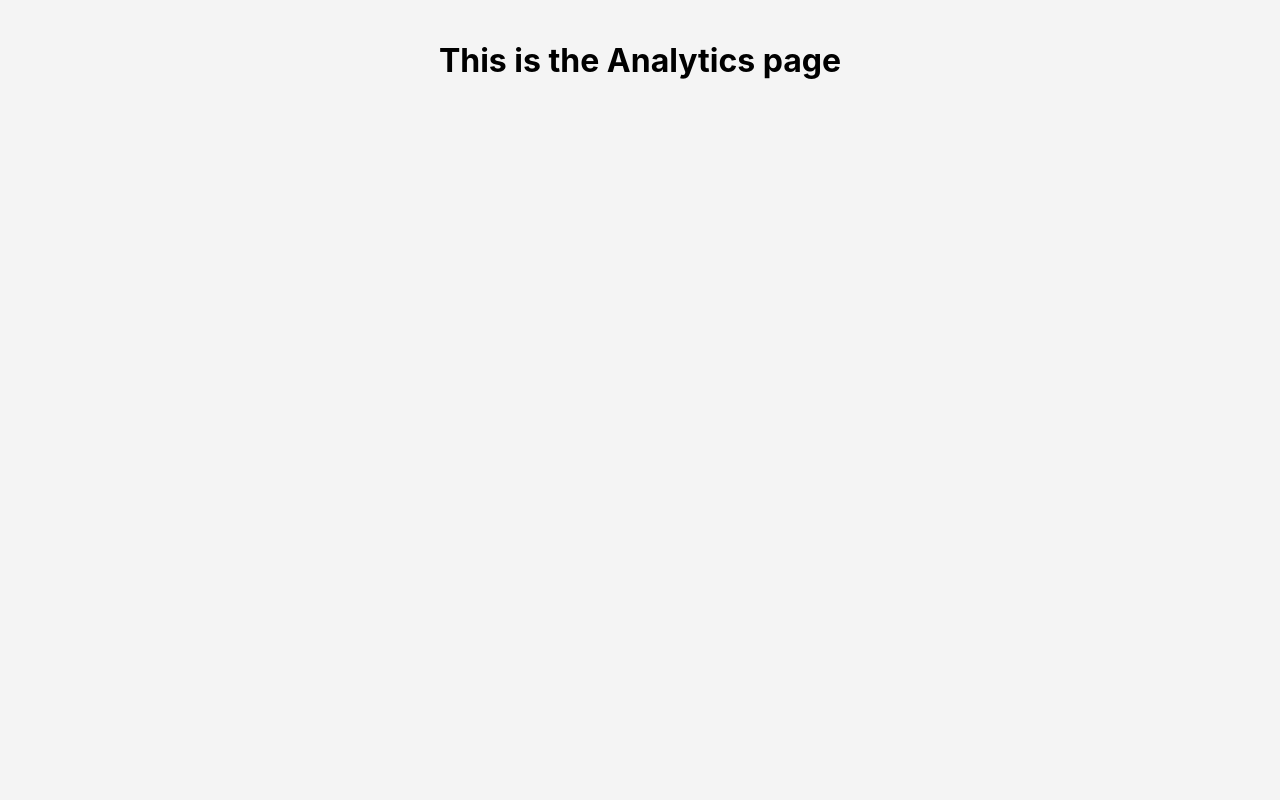
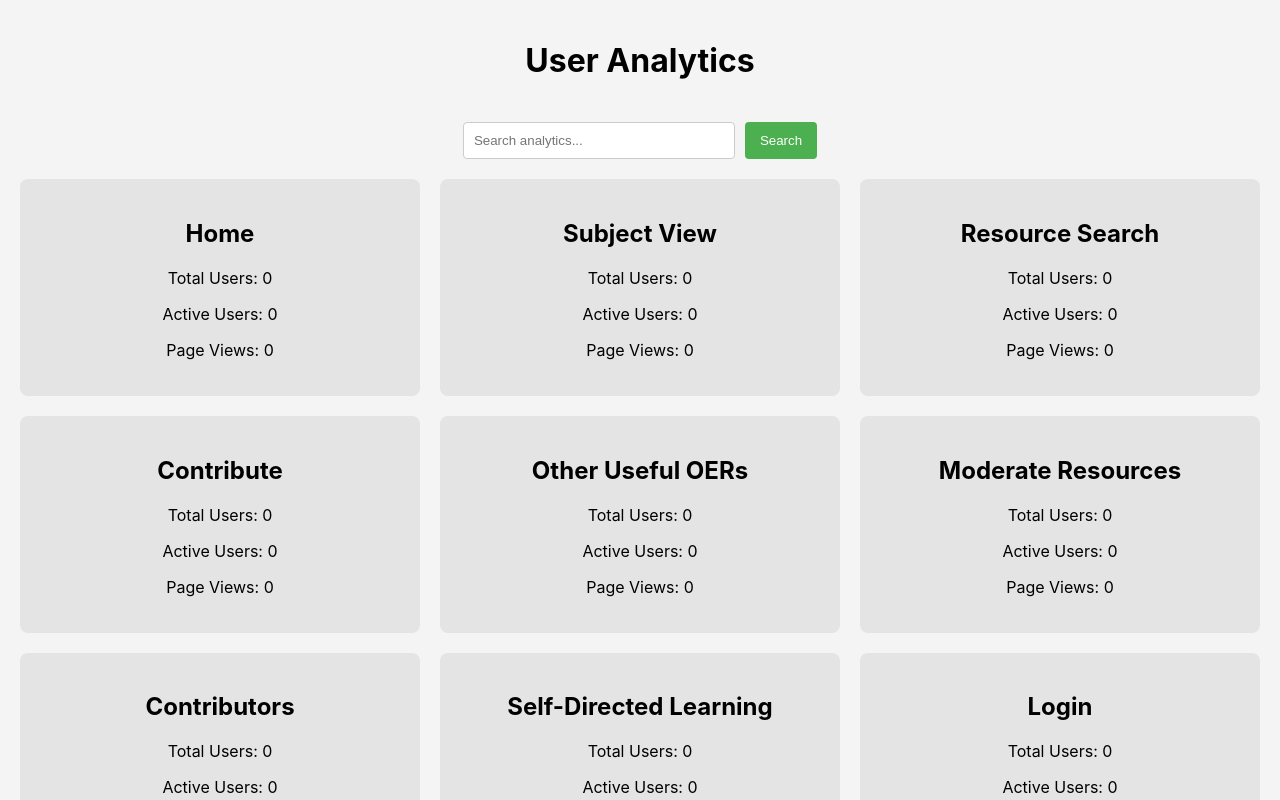
Before and after one commit to TS29TR21/Front-end, a React (Create React App) app in the folder frontend-bananaboat/: page /analytics-page in a window 1280 px wide. Built offline with nearby package versions, Linux system fonts and the light colour scheme.

Commit message:
added user analytics functionality

```diff
--- a/frontend-bananaboat/src/components/analytics.js
+++ b/frontend-bananaboat/src/components/analytics.js
@@ -1,22 +1,66 @@
 import React, { useState } from "react";
-import { Link } from "react-router-dom"; // Ensure react-router-dom is installed
 
 const Analytics = () => {
+  // Define metrics for each component
+  const metricsData = [
+    { page: "Home", metrics: { totalUsers: 0, activeUsers: 0, pageViews: 0 } },
+    { page: "Subject View", metrics: { totalUsers: 0, activeUsers: 0, pageViews: 0 } },
+    { page: "Resource Search", metrics: { totalUsers: 0, activeUsers: 0, pageViews: 0 } },
+    { page: "Contribute", metrics: { totalUsers: 0, activeUsers: 0, pageViews: 0 } },
+    { page: "Other Useful OERs", metrics: { totalUsers: 0, activeUsers: 0, pageViews: 0 } },
+    { page: "Moderate Resources", metrics: { totalUsers: 0, activeUsers: 0, pageViews: 0 } },
+    { page: "Contributors", metrics: { totalUsers: 0, activeUsers: 0, pageViews: 0 } },
+    { page: "Self-Directed Learning", metrics: { totalUsers: 0, activeUsers: 0, pageViews: 0 } },
+    { page: "Login", metrics: { totalUsers: 0, activeUsers: 0, pageViews: 0 } },
+    { page: "Account Creation", metrics: { totalUsers: 0, activeUsers: 0, pageViews: 0 } },
+    { page: "Password Reset", metrics: { totalUsers: 0, activeUsers: 0, pageViews: 0 } },
+    { page: "Analytics", metrics: { totalUsers: 0, activeUsers: 0, pageViews: 0 } },
+    { page: "About Us", metrics: { totalUsers: 0, activeUsers: 0, pageViews: 0 } },
+    { page: "FAQ", metrics: { totalUsers: 0, activeUsers: 0, pageViews: 0 } },
+  ];
+
   const [searchQuery, setSearchQuery] = useState("");
+  const [filteredMetrics, setFilteredMetrics] = useState(metricsData);
 
   const handleSearch = (e) => {
     e.preventDefault();
-    // Handle search logic here (e.g., filtering subjects)
-    console.log("Search query:", searchQuery);
+    const filtered = metricsData.filter(item =>
+      item.page.toLowerCase().includes(searchQuery.toLowerCase())
+    );
+    setFilteredMetrics(filtered);
   };
 
   return (
     <div style={styles.pageContainer}>
-      {/* Main Content */}
       <main style={styles.mainContent}>
         <header style={styles.header}>
-          <h1>This is the Analytics page</h1>
+          <h1>User Analytics</h1>
         </header>
+
+        {/* Search Section */}
+        <section style={styles.searchSection}>
+          <input
+            type="text"
+            placeholder="Search analytics..."
+            style={styles.searchInput}
+            onChange={(e) => setSearchQuery(e.target.value)}
+          />
+          <button style={styles.searchButton} onClick={handleSearch}>
+            Search
+          </button>
+        </section>
+
+        {/* Key Metrics Section */}
+        <section style={styles.metricsSection}>
+          {filteredMetrics.map((item, index) => (
+            <div key={index} style={styles.metricCard}>
+              <h2>{item.page}</h2>
+              <p>Total Users: {item.metrics.totalUsers}</p>
+              <p>Active Users: {item.metrics.activeUsers}</p>
+              <p>Page Views: {item.metrics.pageViews}</p>
+            </div>
+          ))}
+        </section>
       </main>
     </div>
   );
@@ -27,32 +71,6 @@ const styles = {
   pageContainer: {
     display: "flex",
     height: "100vh",
-  },
-  sidebar: {
-    width: "200px", // Reduced width
-    backgroundColor: "#2c2c2c",
-    padding: "10px", // Reduced padding
-    color: "white",
-  },
-  sidebarList: {
-    listStyleType: "none",
-    padding: 0,
-  },
-  sidebarListItem: {
-    marginBottom: "8px", // Reduced margin
-  },
-  link: {
-    color: "white",
-    textDecoration: "none",
-    padding: "8px 12px", // Reduced padding for links
-    borderRadius: "4px",
-    display: "block",
-    transition: "background-color 0.3s, transform 0.3s", // Add transition for smooth hover effect
-  },
-  // Add hover effect using pseudo-element in CSS
-  linkHover: {
-    backgroundColor: "#4CAF50",
-    transform: "scale(1.05)", // Slightly enlarge on hover
   },
   mainContent: {
     flex: 1,
@@ -71,7 +89,7 @@ const styles = {
   },
   searchInput: {
     padding: "10px",
-    width: "250px", // Adjusted width for search input
+    width: "250px",
     borderRadius: "4px",
     border: "1px solid #ccc",
     marginRight: "10px",
@@ -84,19 +102,15 @@ const styles = {
     borderRadius: "4px",
     cursor: "pointer",
   },
-  banner: {
-    display: "flex",
-    alignItems: "center",
-    justifyContent: "center",
+  metricsSection: {
+    display: "grid",
+    gridTemplateColumns: "repeat(3, 1fr)",
+    gap: "20px",
+  },
+  metricCard: {
     backgroundColor: "#e4e4e4",
     padding: "20px",
     borderRadius: "8px",
-    marginBottom: "30px",
-  },
-  bannerText: {
-    textAlign: "left",
-  },
-  navSection: {
     textAlign: "center",
   },
 };
--- a/frontend-bananaboat/src/components/moderation.js
+++ b/frontend-bananaboat/src/components/moderation.js
@@ -34,7 +34,7 @@ const ModerationForm = () => {
   return (
     <div>
       <header>
-        <center>This is the moderation page</center>
+        <center>Moderate Resources</center>
       </header>
 
       <form onSubmit={handleSubmit} action="resourceModeration" method="POST">
--- a/frontend-bananaboat/src/components/resource-search.js
+++ b/frontend-bananaboat/src/components/resource-search.js
@@ -1,49 +1,43 @@
-import React, { useState, useEffect } from "react";
+import React, { useState } from "react";
 
 const ResourceSearch = () => {
   const [keywords, setKeywords] = useState("");
   const [resources, setResources] = useState([]);
 
+  // Static list of resources
+  const allResources = [
+    { id: 1, resource_name: "Math Basics", subject: "Math", grade: "Grade 5" },
+    { id: 2, resource_name: "Science Fundamentals", subject: "Science", grade: "Grade 6" },
+    { id: 3, resource_name: "History Overview", subject: "History", grade: "Grade 7" },
+    // Add more resources as needed
+  ];
+
   // Handle input changes
   const handleKeywordsChange = (e) => setKeywords(e.target.value);
 
   // Handle form submission
-  const handleSearch = async (e) => {
+  const handleSearch = (e) => {
     e.preventDefault();
-
-    try {
-      const response = await fetch(`resourceSearch?keywords=${keywords}`, {
-        method: "GET",
-        headers: {
-          "Content-Type": "application/json",
-        },
-      });
-
-      if (response.ok) {
-        const data = await response.json();
-        setResources(data.resources || []); // Update the resources state with the fetched data
-      } else {
-        alert("Failed to fetch resources. Please try again.");
-      }
-    } catch (error) {
-      console.error("Error during resource search:", error);
-      alert("An error occurred while searching for resources.");
-    }
+    const filteredResources = allResources.filter(resource =>
+      resource.resource_name.toLowerCase().includes(keywords.toLowerCase())
+    );
+    setResources(filteredResources);
   };
 
   return (
     <div>
-      <form onSubmit={handleSearch}>
-        <label htmlFor="keywords">Keywords:</label>
+      <form onSubmit={handleSearch} style={styles.searchForm}>
+        <label htmlFor="keywords" style={styles.label}>Keywords:</label>
         <input
           type="text"
           name="keywords"
           id="keywords"
+		  placeholder="Search for resources based on keywords"
           value={keywords}
           onChange={handleKeywordsChange}
+          style={styles.searchInput}
         />
-
-        <button type="submit">Search</button>
+        <button type="submit" style={styles.searchButton}>Search</button>
       </form>
 
       <h2>Search Results:</h2>
@@ -62,4 +56,32 @@ const ResourceSearch = () => {
   );
 };
 
+// Styles for the search section
+const styles = {
+  searchForm: {
+    display: "flex",
+    justifyContent: "center",
+    marginBottom: "20px",
+  },
+  label: {
+    marginRight: "10px",
+    alignSelf: "center",
+  },
+  searchInput: {
+    padding: "10px",
+    width: "250px",
+    borderRadius: "4px",
+    border: "1px solid #ccc",
+    marginRight: "10px",
+  },
+  searchButton: {
+    padding: "10px 15px",
+    backgroundColor: "#4CAF50",
+    color: "white",
+    border: "none",
+    borderRadius: "4px",
+    cursor: "pointer",
+  },
+};
+
 export default ResourceSearch;
```
